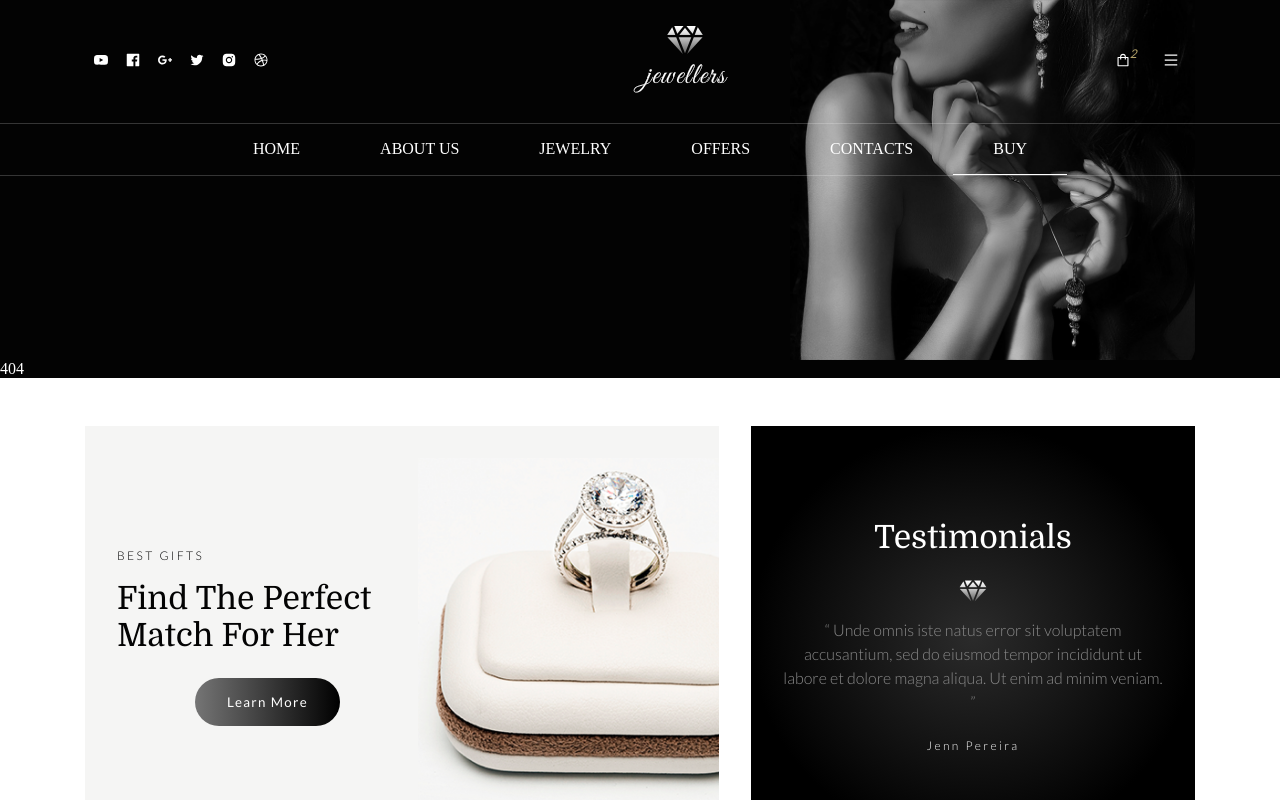
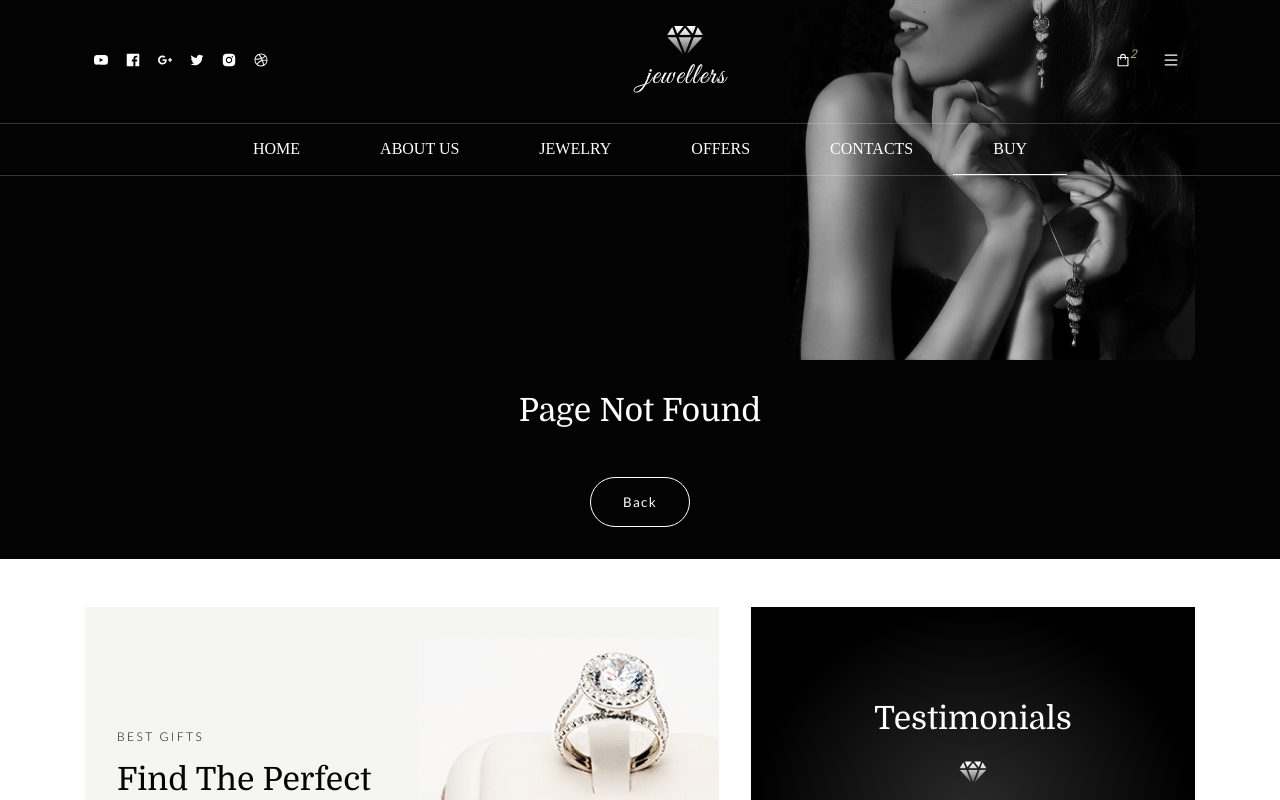
Before and after one commit to Koralldv/jewelry-shop, a React (Create React App) app: page /buy/jewelry/2 in a window 1280 px wide. Shown: the top 800 px of the page. Built offline with nearby package versions, Linux system fonts and the light colour scheme.

Commit message:
Страница 404

```diff
--- a/src/pages/NotFound.jsx
+++ b/src/pages/NotFound.jsx
@@ -1,5 +1,27 @@
 import React from 'react';
+import styled from 'styled-components';
+import { Button } from '../components/Button';
+import { useNavigate } from 'react-router-dom';
 
 export const NotFound = () => {
-    return <div>404</div>;
+    const navigate = useNavigate();
+
+    return (
+        <>
+            <Title>page not found</Title>
+            <Button onClick={() => navigate(-1)} position="1rem auto 2rem">
+                Back
+            </Button>
+        </>
+    );
 };
+
+const Title = styled.h5`
+    font-family: var(--familyDomine);
+    font-weight: var(--fw-normal);
+    font-size: var(--fz-xl);
+    text-transform: capitalize;
+    color: var(--white);
+    padding: 2rem;
+    text-align: center;
+`;
```
